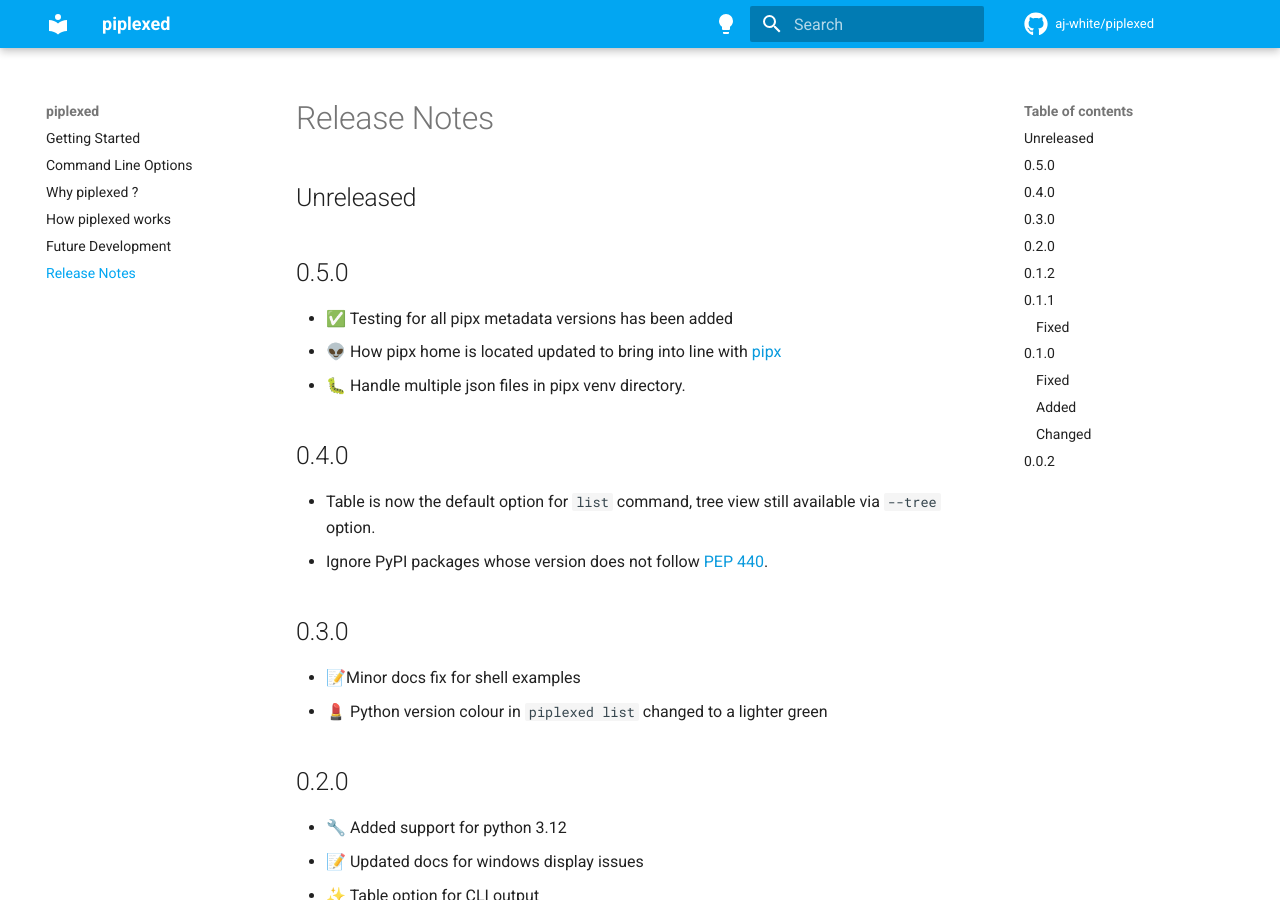
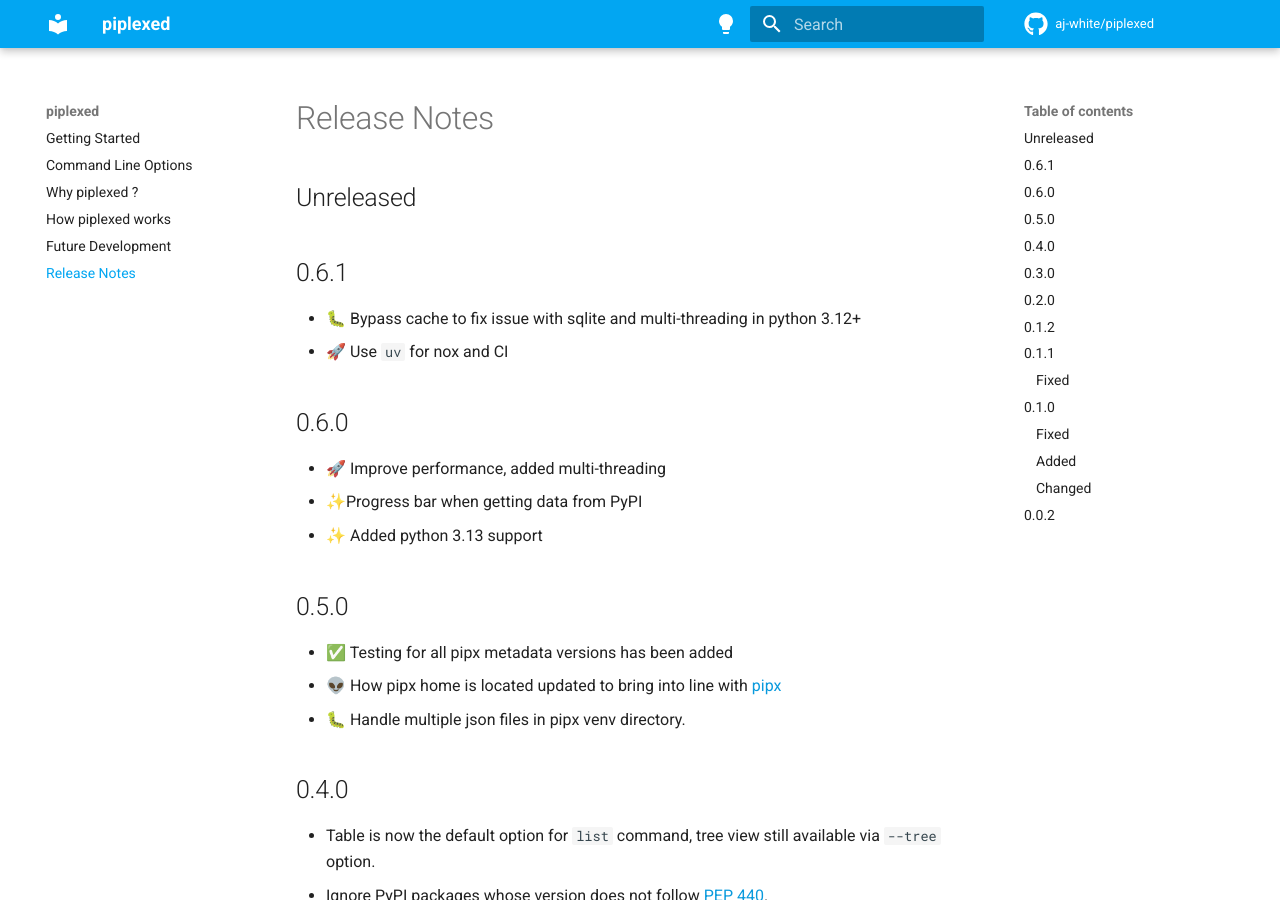
Before and after one commit to aj-white/piplexed, an MkDocs documentation site: the page built from docs/Release-notes.md, in a window 1280 px wide and 900 px high. Built offline with MkDocs 1.6.1 and Material for MkDocs 9.7.7, drawn with Linux system fonts in a browser that asks for light colours; comment, search, counter and statistics services are not loaded.

Commit message:
📝 update docs release notes

```diff
--- a/docs/Release-notes.md
+++ b/docs/Release-notes.md
@@ -1,6 +1,17 @@
 # Release Notes
 
 ## Unreleased
+
+## 0.6.1
+
+- 🐛 Bypass cache to fix issue with sqlite and multi-threading in python 3.12+
+- 🚀 Use `uv` for nox and CI
+
+## 0.6.0
+
+- 🚀 Improve performance, added multi-threading
+- ✨Progress bar when getting data from PyPI
+- ✨ Added python 3.13 support
 
 ## 0.5.0
 - ✅ Testing for all pipx metadata versions has been added
```
